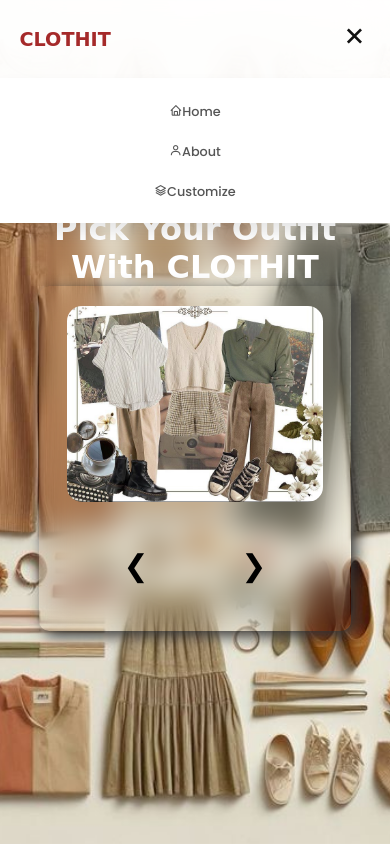
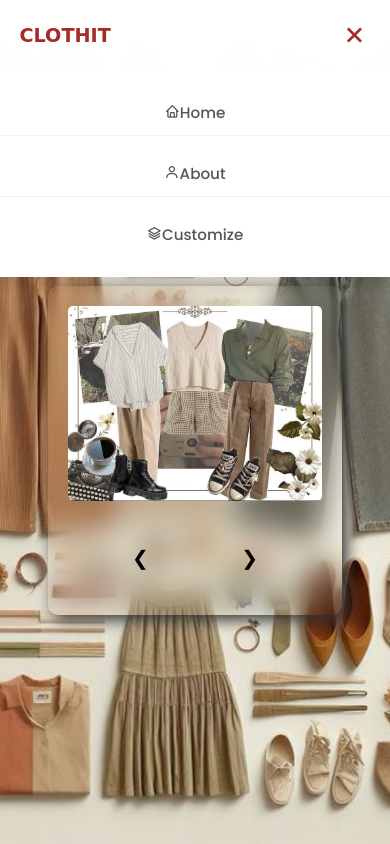
Before and after one commit to Ribka1256/new, a plain HTML site: page index.html in a window 390 px wide. Both pictures are taken after a click on the element 354 px from the left and 39 px from the top of the page. Shown: the top 844 px of the page. Drawn offline with nearby package versions, Linux system fonts and the light colour scheme; a script that the page names is missing.

Commit message:
new changes in cothit

```diff
--- a/index1.css
+++ b/index1.css
@@ -348,7 +348,7 @@ p.displaySlide{
 .AB, .AB2,.AB3{
     display: flex;
     flex-direction: column;
-    background-color:white;
+    background-color:rgba(58, 56, 56, 0.596);
     text-align: center;
     max-width: 100vh;
     margin: auto;
@@ -357,6 +357,7 @@ p.displaySlide{
     box-shadow: 5px 5px 15px;
     gap: 20px;
     overflow: scroll;
+    color: rgba(255, 255, 255, 0.884);
 }
  .button button{
    margin: 20px;
@@ -382,7 +383,7 @@ p.displaySlide{
   border: 2px solid;
     display: flex;
     flex-direction: column;
-     background-color: white;
+backdrop-filter: blur(25px);
     text-align: center;
     margin: auto;
     padding: 10px;
@@ -432,101 +433,75 @@ img {
 }
 
 /* =========================
-   MOBILE RESPONSIVENESS (768px and below)
+   MOBILE NAVBAR & HERO FIX
 ========================= */
 @media (max-width: 768px) {
-  /* Header Adjustments */
+    /* 1. Fix the Header Layout */
     .header {
-    padding: 15px 5%;
+        padding: 10px 5% !important;
+        height: 70px !important;
+        display: flex !important;
+        justify-content: space-between !important; /* Forces Logo left, Icon right */
+        align-items: center !important;
+        background: white !important;
+        z-index: 10000;
+    }
+
+    /* 2. Force the Menu Icon to show and be visible */
+    .menu-icon {
+        display: flex !important; /* Shows the hamburger */
+        align-items: center;
+        justify-content: center;
+        font-size: 35px !important;
+        color: #a52a2a !important; /* Matches your brown logo color */
+        cursor: pointer;
+        z-index: 10001;
+    }
+
+    /* 3. Fix the Navbar positioning */
+    .navbar {
+        position: absolute;
+        width: 0; /* Shrink container so it doesn't block flexbox */
+        height: 0;
+        overflow: visible;
     }
 
     .nav-link {
-    gap: 10px;
+        display: none; /* Hidden by default */
+        flex-direction: column;
+        position: fixed;
+        top: 70px;
+        left: 0;
+        width: 100%;
+        background: rgba(255, 255, 255, 0.98);
+        padding: 20px 0;
+        box-shadow: 0 10px 10px rgba(0,0,0,0.1);
     }
 
-  .nav-link li a {
-    font-size: 0.8rem;
+    .nav-link.active {
+        display: flex !important;
     }
 
-  /* Typography */
+    /* 4. FIX THE SLIDER (The "Tiny Image" problem) */
     .home {
-    font-size: 2.5rem;
-    padding-top: 120px;
-  }
-
-  .about-cloth {
-    font-size: 2rem;
-    padding: 30px 10px;
-  }
-
-  .cus, .M, .F {
-    font-size: 2rem;
-  }
-
-  /* Home Slider */
-  .slider img {
-    width: 95%;
+        padding-top: 100px !important; /* Prevents text from hiding under header */
+        font-size: 2rem !important;
     }
 
     .slides {
-    max-width: 95%;
+        max-width: 90% !important; /* Ensures the box fits the screen */
+        width: 90% !important;
+        margin: 20px auto !important;
     }
 
-  /* About Section Paragraphs */
-  .para {
-    align-items: center;
+    .slider img {
+        width: 100% !important; /* Image takes full width of its container */
+        height: auto !important; /* Maintains aspect ratio */
+        border-radius: 15px;
     }
 
-  .AB, .AB2, .AB3 {
-    width: 100%;
-    max-width: 100%;
-  }
-
-  /* Customize Section (The Container) */
-  .container {
-    flex-direction: column; /* Stack Left, Center, and Right vertically */
-    padding: 10px;
-  }
-
-  .left, .leftM, .right, .rightM {
-    text-align: center; /* Center align items for mobile */
-    width: 100%;
-  }
-
-  /* Fix for the Center Image area */
-  .center, .centerM {
-    width: 100%;
-    max-width: 100%;
-    padding: 20px 0;
-  }
-
-  .center img, .centerM img {
-    width: 200px; /* Scale down preview images */
-    margin: 0 auto;
-  }
-
-  .mainF, .mainM {
-    display: flex;
-    flex-direction: column;
-    align-items: center;
-  }
-
-  /* Shoes/Bottom section images */
-  .shoes, .shoesM {
-    display: flex;
-    flex-wrap: wrap; /* Allow shoe icons to wrap to next line */
-    justify-content: center;
-    gap: 10px;
-  }
-
-  .shoes img, .shoesM img {
-    width: 80px; /* Smaller icons for mobile screens */
-  }
-
-  /* Buttons */
-  .custom {
-    width: 90%;
-    font-size: 1rem;
+    .button button {
+        font-size: 20px !important; /* Smaller arrows for mobile */
     }
 }
 
@@ -649,7 +624,7 @@ img {
     /* Fix for the Header/Logo area overlapping */
     .header {
         backdrop-filter: blur(25px); /* Ensure header is readable over text */
-      .header{
+
     position: fixed;      /* Keeps header fixed when scrolling */
     top: 0;               /* Stick to the top */
     left: 0;
@@ -665,7 +640,7 @@ img {
     body{
       width: 100%;
     }
-}
+
 
 /* Ensure the footer is always at the bottom if content is short */
 body {
@@ -747,18 +722,33 @@ footer {
 
     /* 2. Position the mobile menu correctly under the header */
      .nav-link {
-        display: none; /* Hidden by default */
+        display: none; /* Hidden until toggled */
         flex-direction: column;
+
+        /* FIX: These three lines ensure full-width alignment */
         position: absolute;
-        top: 100%; /* Position right below the header */
-        left: 0;
-        width: 100vw; /* Full viewport width to stay within bounds */
+        top: 100%;     /* Sits right below the header */
+        left: 0;       /* Force it to the far left of the header */
+        width: 100%;   /* Fill the entire width of the header */
+
         background-color: white;
-        padding: 20px;
+        padding: 20px 0; /* Padding top/bottom, 0 on sides to prevent offset */
+        text-align: center;
         box-shadow: 0 10px 15px rgba(0,0,0,0.1);
-        text-align: center;
-        gap: 15px;
         z-index: 1000;
+        margin: 0;      /* Reset any margins */
+    }
+
+    /* Reset the parent navbar so it doesn't constrain the menu */
+    .navbar {
+        padding: 0;
+        margin: 0;
+        position: static; /* Allows the absolute child to reference the .header instead */
+    }
+
+    .nav-link li {
+        width: 100%;   /* Make each list item full width for better clicking */
+        padding: 10px 0;
     }
 
     /* 3. When JS adds the .active class, show the menu */
@@ -804,4 +794,117 @@ footer {
   background-color:rgb(36, 185, 153);
   width: 100px;
   border-radius: 10px;
+}/* ============================================================
+   MOBILE HEADER & FULL-WIDTH MENU ADJUSTMENT
+   (Append to the bottom of index1.css)
+   ============================================================ */
+
+@media (max-width: 768px) {
+    /* 1. Ensure Header stays on top and spans full width */
+    .header {
+        padding: 10px 5% !important; /* Tighter padding for mobile */
+        height: 70px; /* Fixed height for consistency */
+        display: flex !important;
+        justify-content: space-between !important;
+        align-items: center !important;
+        background: rgba(255, 255, 255, 0.98) !important; /* Solid background to block lower filters */
+        z-index: 100000 !important;
     }
+
+    /* 2. Fix the Navbar container so it doesn't restrict the menu width */
+    .navbar {
+        position: static !important; /* Allows absolute child to reference the .header */
+        padding: 0 !important;
+        margin: 0 !important;
+    }
+
+    /* 3. Force Menu List to be exactly full width */
+    .nav-link {
+        display: none; /* Controlled by JS toggle */
+        flex-direction: column !important;
+
+        /* Position Logic */
+        position: absolute !important;
+        top: 70px !important; /* Must match the header height exactly */
+        left: 0 !important;   /* Aligns to the very left of the screen */
+        width: 100vw !important; /* Full Viewport Width */
+
+        background-color: white !important;
+        padding: 20px 0 !important;
+        margin: 0 !important;
+        box-shadow: 0 10px 15px rgba(0,0,0,0.1) !important;
+        z-index: 99999 !important;
+    }
+
+    /* 4. Center the text inside the full-width menu */
+    .nav-link li {
+        width: 100% !important;
+        text-align: center !important;
+        padding: 15px 0 !important;
+        border-bottom: 1px solid #f0f0f0; /* Subtle separator */
+    }
+
+    .nav-link li:last-child {
+        border-bottom: none;
+    }
+
+    /* 5. Center the Menu Icon vertically in the Header */
+    .menu-icon {
+        display: flex !important;
+        align-items: center !important;
+        justify-content: center !important;
+        font-size: 35px !important;
+        height: 100% !important;
+        margin: 0 !important;
+        z-index: 100001 !important;
+    }
+}
+/* ============================================================
+   TARGETED FIXES FOR PHONE BACKGROUND & MENU WIDTH
+   ============================================================ */
+
+/* 1. Fix the background stretching on phones */
+body {
+    background-size: cover !important;
+    background-position: center center !important;
+    background-attachment: fixed !important; /* Keeps image still and properly sized */
+}
+
+@media (max-width: 768px) {
+    /* 2. Fix the Header visibility and Z-index */
+    .header {
+        background: rgba(255, 255, 255, 0.98) !important; /* Make it solid enough to cover content below */
+        z-index: 999999 !important; /* Keep it above ALL blurs */
+        padding: 10px 5% !important;
+    }
+
+    /* 3. Fix the menu width problem (Forces it to span the whole screen) */
+    .navbar {
+        position: static !important; /* Required to let the menu span full width */
+    }
+
+    .nav-link {
+        position: absolute !important;
+        top: 100% !important; /* Sits right under the header */
+        left: 0 !important;    /* Start at the very left edge */
+        width: 100% !important; /* Stretch to the very right edge */
+        background-color: white !important;
+        padding: 20px 0 !important;
+        box-shadow: 0 10px 10px rgba(0,0,0,0.1) !important;
+    }
+
+    /* 4. Ensure the Menu Icon is centered vertically and visible */
+    .menu-icon {
+        display: flex !important;
+        align-items: center !important;
+        z-index: 1000000 !important;
+        font-size: 32px !important;
+    }
+
+    /* 5. Center the links inside your new full-width menu */
+    .nav-link li {
+        width: 100% !important;
+        text-align: center !important;
+        padding: 10px 0 !important;
+    }
+}
--- a/index1.js
+++ b/index1.js
@@ -359,22 +359,39 @@ if (footElement) {
 }
 
 // 2. Mobile Menu Toggle (Making the Menu Icon work)
-const menuIcon = document.querySelector("#menu-icon");
-const navbar = document.querySelector(".nav-link");
+/* ==========================================
+   MOBILE NAVIGATION LOGIC
+   ========================================== */
 
-if(menuIcon && navbar) {
-  menuIcon.addEventListener("click", () => {
-    navbar.classList.toggle("active");
-    const icon = menuIcon.querySelector("i");
-    if (navbar.classList.contains("active")) {
-      icon.classList.replace("bx-menu", "bx-x");
-    } else {
-      icon.classList.replace("bx-x", "bx-menu");
-    }
+const menuBtn = document.getElementById("menu-icon");
+const navMenu = document.querySelector(".nav-link");
 
-  })
+if (menuBtn && navMenu) {
+    menuBtn.addEventListener("click", function() {
+        // Toggle the 'active' class to show/hide the menu
+        navMenu.classList.toggle("active");
+
+        // Change the icon from hamburger to "X"
+        const iconElement = menuBtn.querySelector("i");
+        if (navMenu.classList.contains("active")) {
+            iconElement.classList.replace("bx-menu", "bx-x");
+        } else {
+            iconElement.classList.replace("bx-x", "bx-menu");
+        }
+    });
+
+    document.querySelectorAll(".nav-link a").forEach(link => {
+        link.addEventListener("click", () => {
+            navMenu.classList.remove("active");
+            const iconElement = menuBtn.querySelector("i");
+            iconElement.classList.replace("bx-x", "bx-menu");
+        });
+    });
 }
 
+/* ============================================================
+   END OF MOBILE NAVBAR LOGIC
+   ============================================================ */
 // 3. Smooth Scrolling for Navigation (Making links work)
 document.querySelectorAll('.nav-link li a').forEach(link => {
     link.addEventListener('click', () => {
```
Lines whose indentation alone changed are shown as unchanged.
